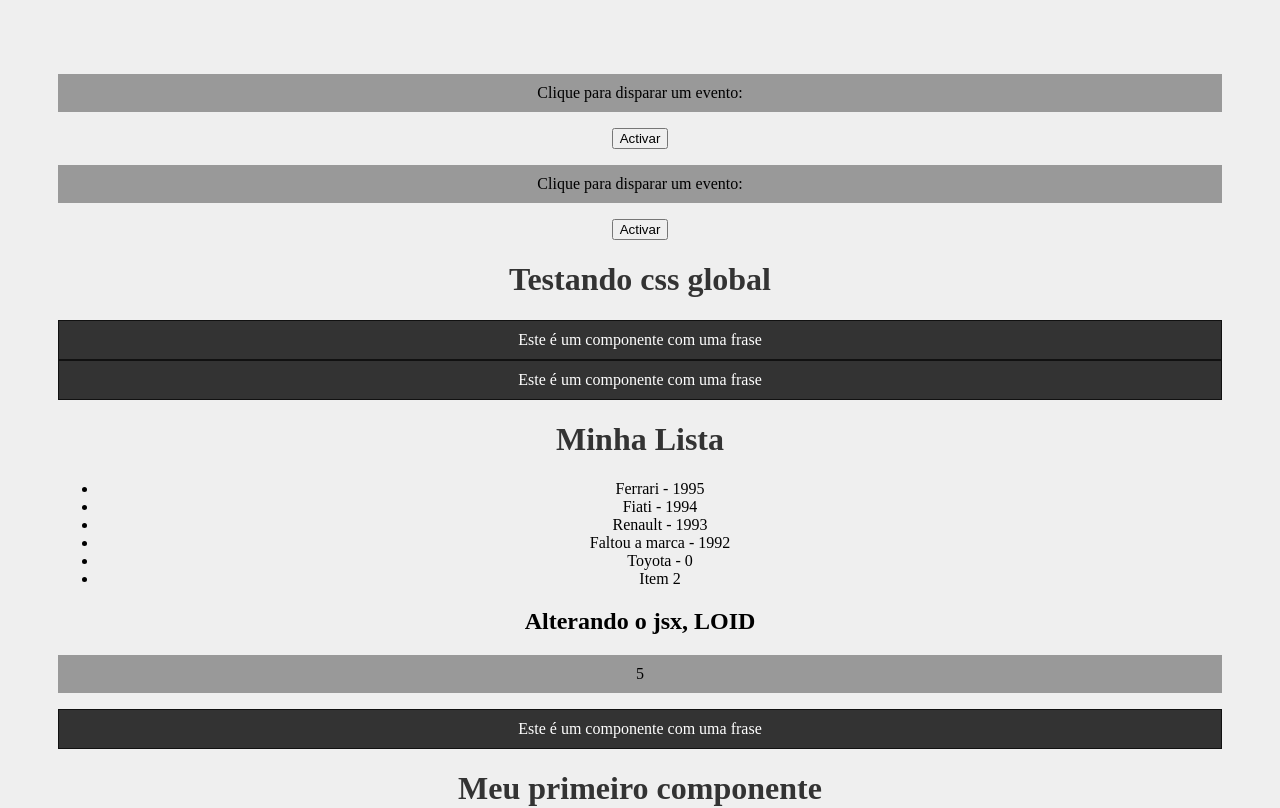
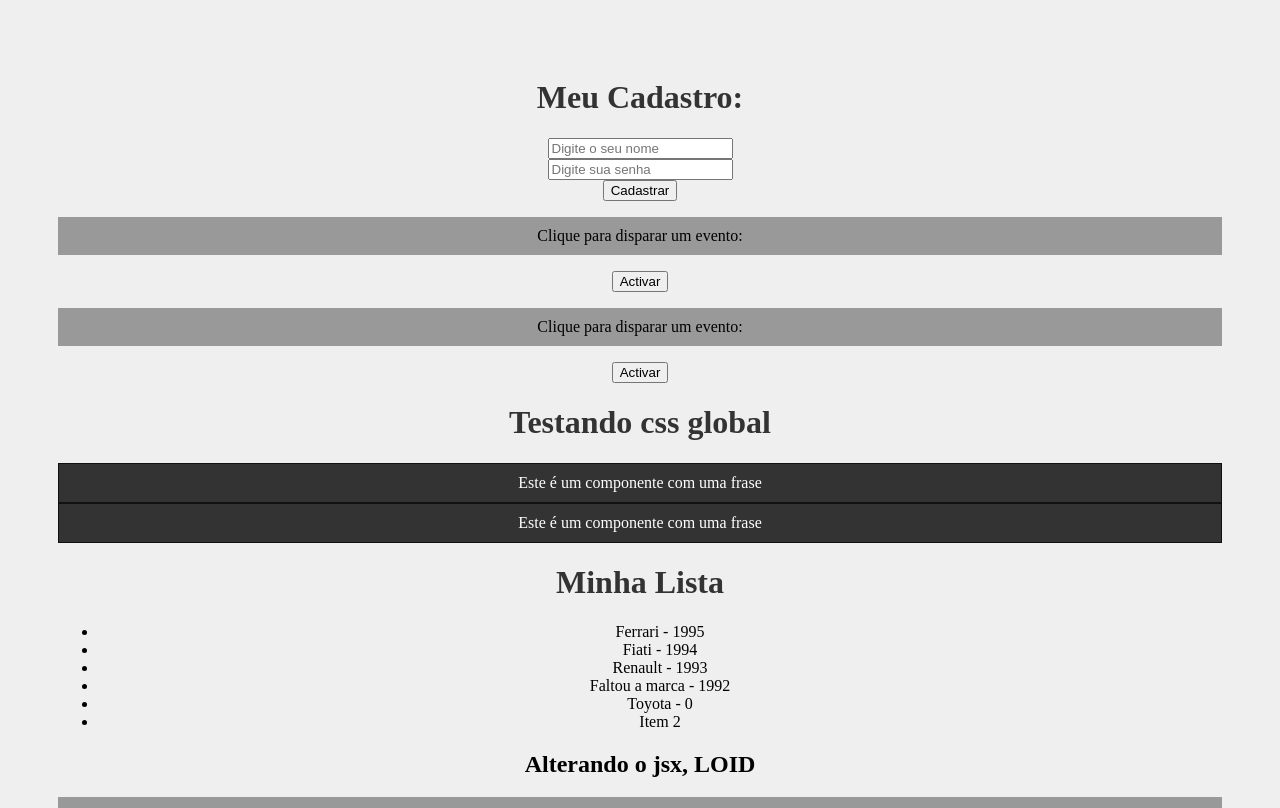
Before and after one commit to LoidMachado/Aprendendo-React, a React (Create React App) app in the folder meu-projecto/: page / in a window 1280 px wide. Shown: the top 808 px of the page. Built offline with nearby package versions, Linux system fonts and the light colour scheme.

Commit message:
Manipulei os dados com React(useState).

```diff
--- a/meu-projecto/src/App.js
+++ b/meu-projecto/src/App.js
@@ -7,7 +7,7 @@ import Frase from './components/Frase';
 import List from './components/List';
 
 import Evento from './components/Evento';
-//import Form from './components/Form';
+import Form from './components/Form';
 function App() {
   const name = "Loid";
   const newName =  name.toUpperCase();
@@ -17,7 +17,7 @@ function App() {
   const nome = 'Aline Jorgina'
   return (
     <div className="App">
-
+        <Form/>
         <Evento numero="1"/>
         <Evento numero="2"/>
         <h1>Testando css global</h1>
--- a/meu-projecto/src/components/Form.js
+++ b/meu-projecto/src/components/Form.js
@@ -1,19 +1,39 @@
+import {useState} from 'react'
+
 function Form() {
     function cadastrarUsuario(e) {
         e.preventDefault()
+        console.log(name)
         console.log("Cadastrou o usuário")
+        console.log(`O usuário ${name}, foi cadastrado com a senha: ${password}`)
     }
+
+    //criar duas constantes uma para o valor que a gente quer trabalhar e outar para alteração desse valor e atribuir elas para o useState()
+    const [name, setname] = useState()
+    const [password, setpassword] = useState()
     return(
         <div>
             <h1>Meu Cadastro:</h1>
             <form onSubmit={cadastrarUsuario}>
                 <div>
                 <labe htmlFor="name"></labe>
-                <input type="text" id="name" name="name" placeholder="Digite o seu nome"/>
+                <input
+                type="text"
+                id="name"
+                name="name"
+                placeholder="Digite o seu nome"
+                onChange={(e)=>setname(e.target.value)}
+                />
                 </div>
                 <div>
                 <labe htmlFor="passworde"></labe>
-                <input type="password" id="password" name="password" placeholder="Digite sua senha"/>
+                <input
+                type="password"
+                id="password"
+                name="password"
+                placeholder="Digite sua senha"
+                onChange={(e)=>setpassword(e.target.value)}
+                />
                 </div>
                 <div>
                 <input type="submit" value="Cadastrar"/>
```
